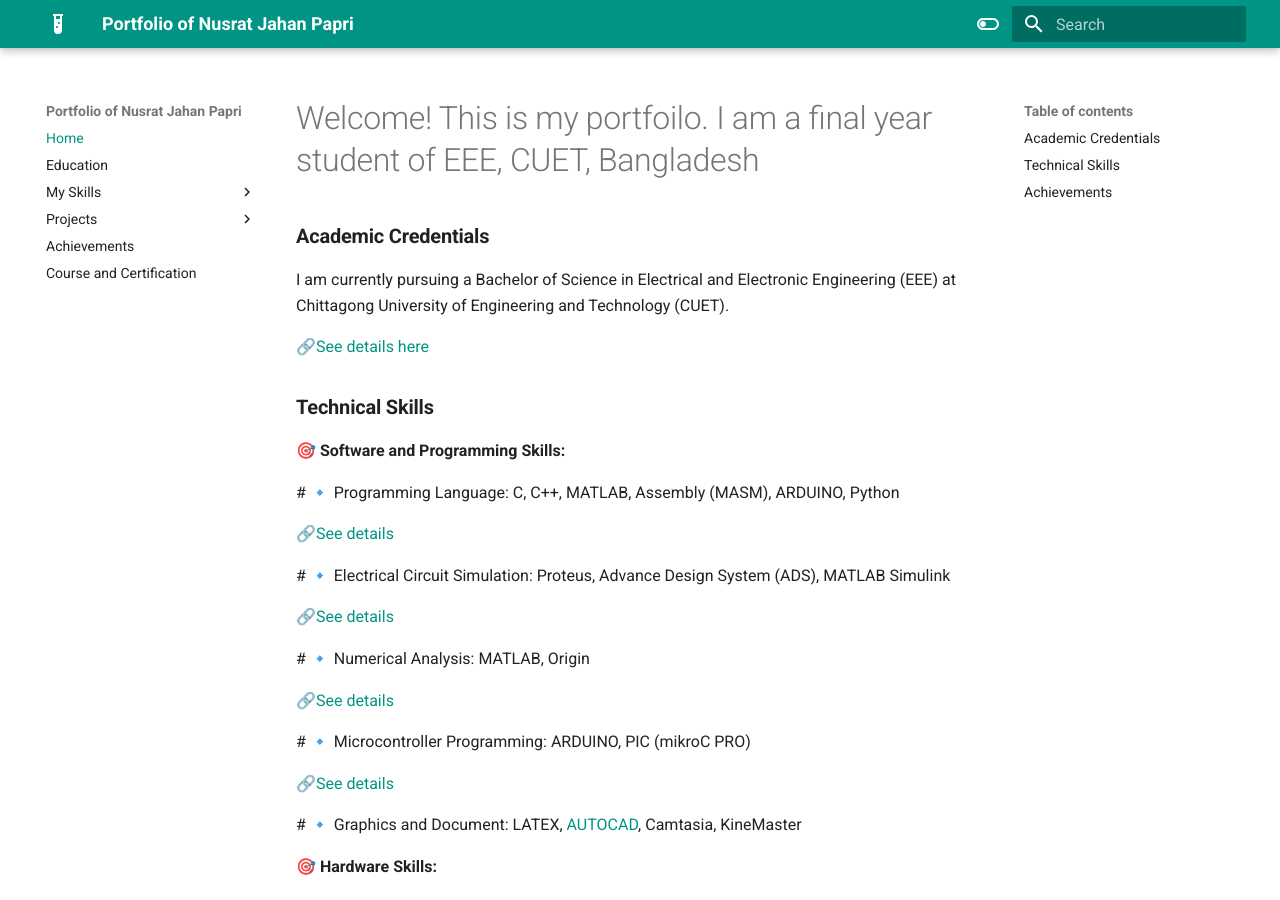
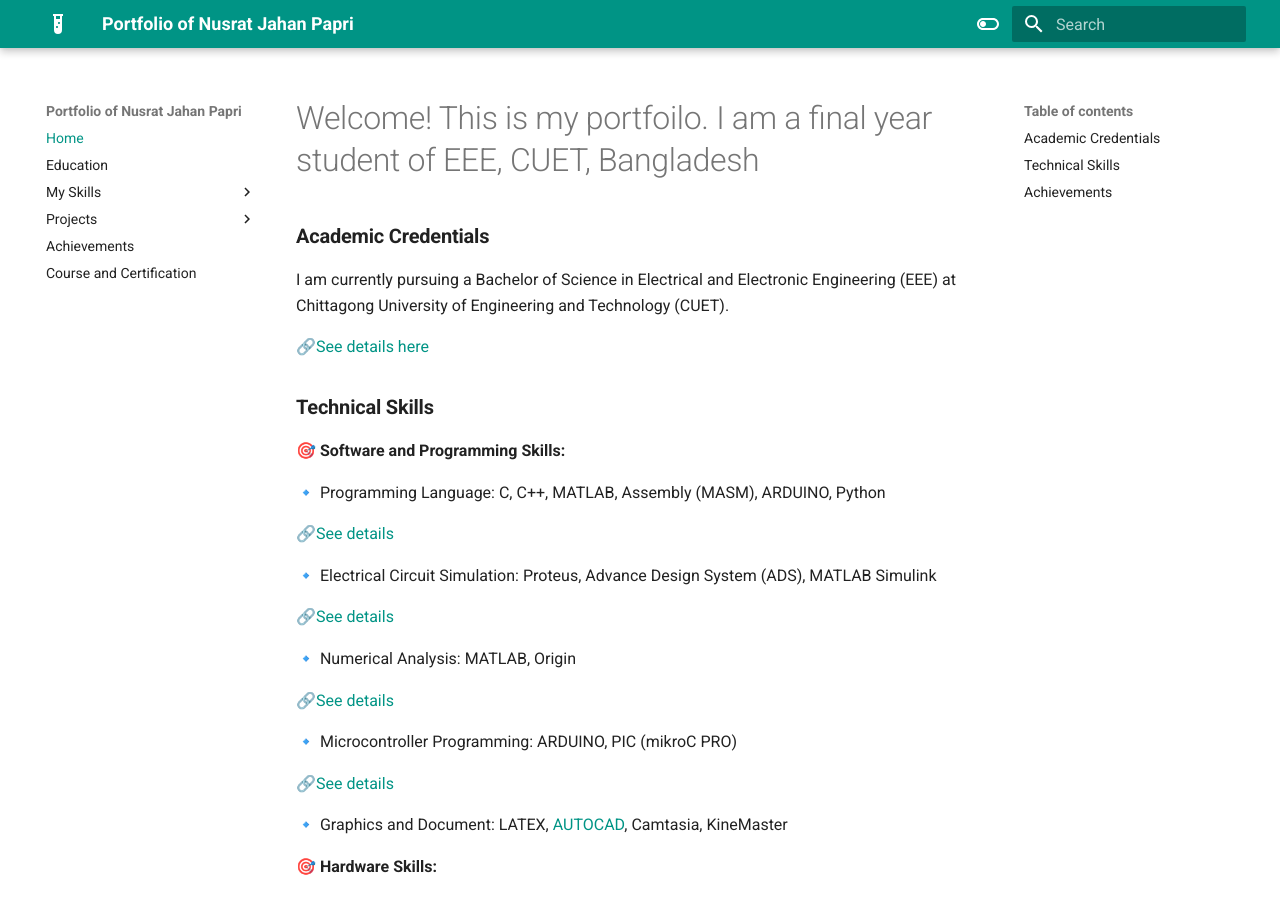
Before and after one commit to Nusrat008/papri-portfolio, an MkDocs documentation site: the page built from docs/index.md, in a window 1280 px wide and 900 px high. Built offline with MkDocs 1.6.1 and Material for MkDocs 9.7.7, drawn with Linux system fonts in a browser that asks for light colours.

```diff
--- a/docs/index.md
+++ b/docs/index.md
@@ -12,30 +12,30 @@ I am currently pursuing a Bachelor of Science in Electrical and Electronic Engin
 🎯 **Software and Programming Skills:**
 
 
-   # 🔹 Programming Language: C, C++, MATLAB, Assembly (MASM), ARDUINO, Python
+   🔹 Programming Language: C, C++, MATLAB, Assembly (MASM), ARDUINO, Python
 
    🔗[See details](https://nusrat008.github.io/Portfolio/CplusPlus/)
 
 
 
-   # 🔹 Electrical Circuit Simulation: Proteus, Advance Design System (ADS), MATLAB Simulink
+   🔹 Electrical Circuit Simulation: Proteus, Advance Design System (ADS), MATLAB Simulink
 
    🔗[See details](https://nusrat008.github.io/Portfolio/circuit-simulation/)
 
 
 
-   # 🔹 Numerical Analysis: MATLAB, Origin
+   🔹 Numerical Analysis: MATLAB, Origin
 
    🔗[See details](https://nusrat008.github.io/Portfolio/numerical-matlab/)
 
 
 
-   # 🔹 Microcontroller Programming: ARDUINO, PIC (mikroC PRO)
+   🔹 Microcontroller Programming: ARDUINO, PIC (mikroC PRO)
 
    🔗[See details](https://nusrat008.github.io/Portfolio/basic-arduino/)
 
 
-   # 🔹 Graphics and Document: LATEX, [AUTOCAD](https://nusrat008.github.io/Portfolio/transformer-design/), Camtasia, KineMaster
+   🔹 Graphics and Document: LATEX, [AUTOCAD](https://nusrat008.github.io/Portfolio/transformer-design/), Camtasia, KineMaster
 
 
 
```
